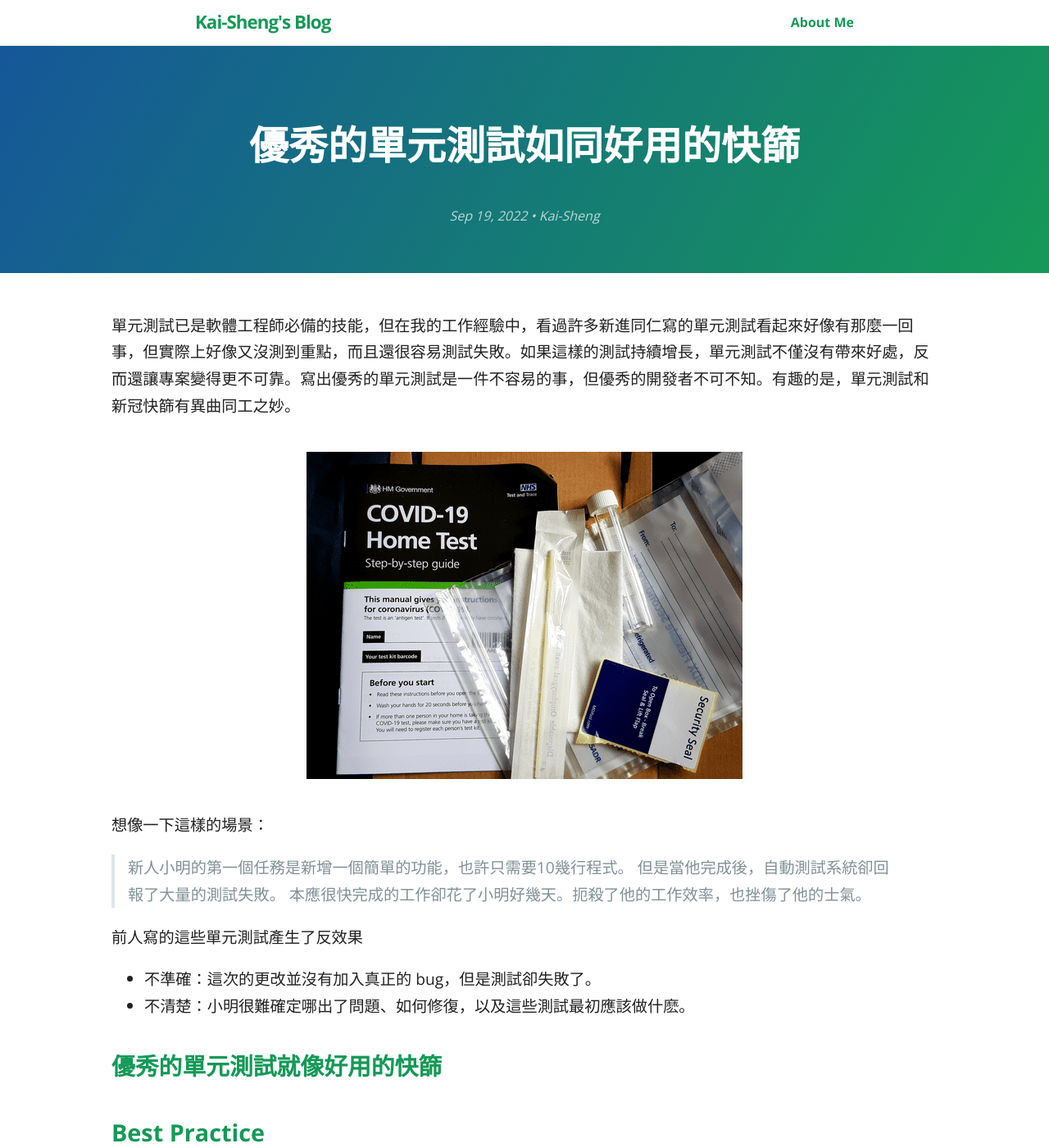
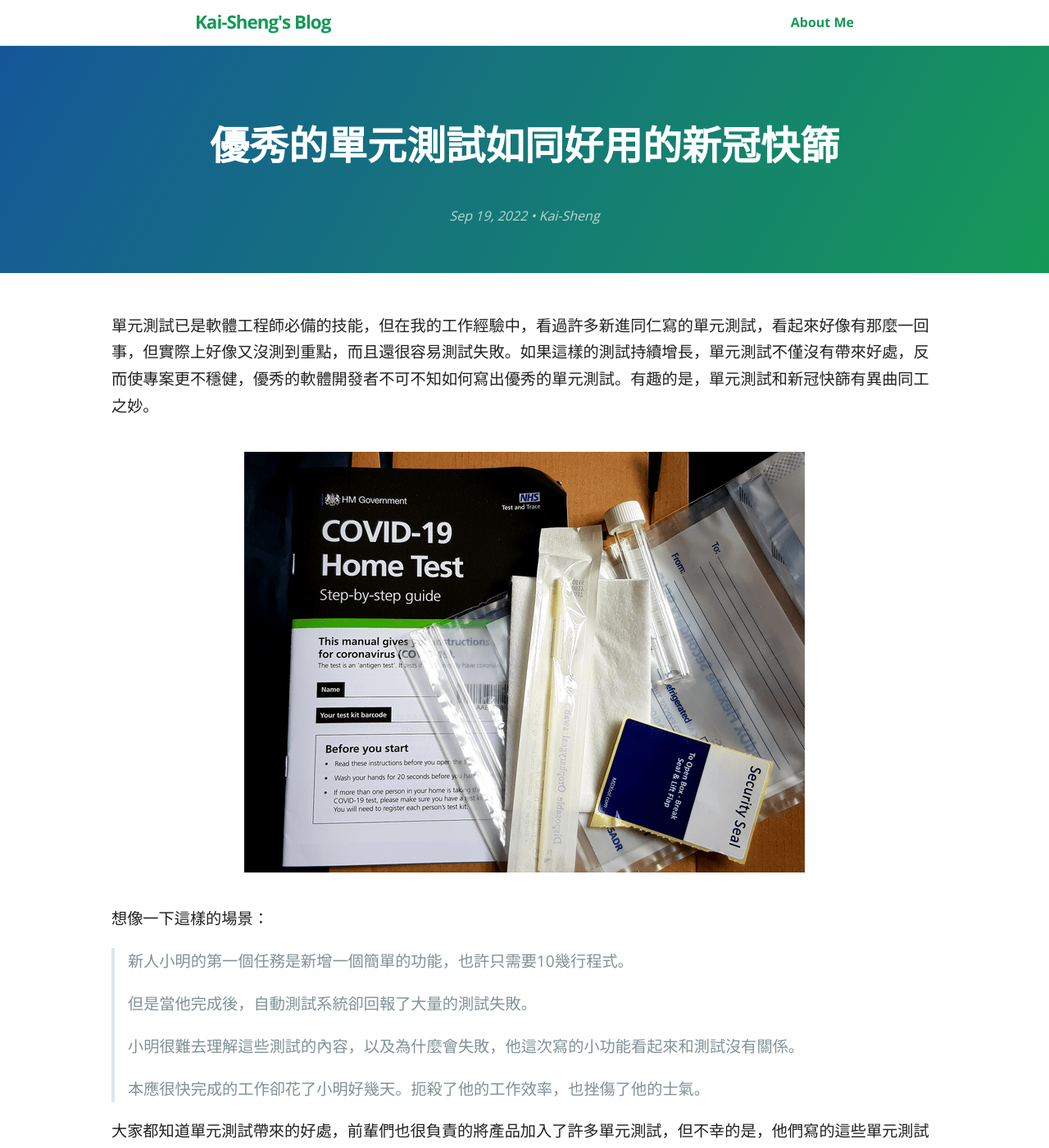
Before and after one commit to KaiSheng714/KaiSheng714.github.io, a Jekyll site: the page built from _posts/2022-09-19-good-unit-test.md, in a window 1280 px wide and 1400 px high. Shown: the whole window at 82% size. Built offline with Jekyll 4.4.1, drawn with Linux system fonts in a browser that asks for light colours; comment, search, counter and statistics services are not loaded; some of the changed text lies outside the part shown.

Commit message:
good-unit-test

````diff
--- a/_posts/2022-09-19-good-unit-test.md
+++ b/_posts/2022-09-19-good-unit-test.md
@@ -1,36 +1,46 @@
 ---
 layout: post
-title: "優秀的單元測試如同好用的快篩"
+title: "優秀的單元測試如同好用的新冠快篩"
 author: "Kai-Sheng"
 permalink: /articles/good-unit-test
 categories: [Design]
 image: /assets/image/good-unit-test.png
 ---
 
-單元測試已是軟體工程師必備的技能，但在我的工作經驗中，看過許多新進同仁寫的單元測試看起來好像有那麼一回事，但實際上好像又沒測到重點，而且還很容易測試失敗。如果這樣的測試持續增長，單元測試不僅沒有帶來好處，反而還讓專案變得更不可靠。寫出優秀的單元測試是一件不容易的事，但優秀的開發者不可不知。有趣的是，單元測試和新冠快篩有異曲同工之妙。
+單元測試已是軟體工程師必備的技能，但在我的工作經驗中，看過許多新進同仁寫的單元測試，看起來好像有那麼一回事，但實際上好像又沒測到重點，而且還很容易測試失敗。如果這樣的測試持續增長，單元測試不僅沒有帶來好處，反而使專案更不穩健，優秀的軟體開發者不可不知如何寫出優秀的單元測試。有趣的是，單元測試和新冠快篩有異曲同工之妙。
 
-
-![good-unit-test](/assets/image/good-unit-test.png?style=center)
+ ![good-unit-test](/assets/image/good-unit-test.png?style=center)
 
 想像一下這樣的場景：
 
+>
 > 新人小明的第一個任務是新增一個簡單的功能，也許只需要10幾行程式。
+>
 > 但是當他完成後，自動測試系統卻回報了大量的測試失敗。
+>
+> 小明很難去理解這些測試的內容，以及為什麼會失敗，他這次寫的小功能看起來和測試沒有關係。
+>
 > 本應很快完成的工作卻花了小明好幾天。扼殺了他的工作效率，也挫傷了他的士氣。
+>
 
-前人寫的這些單元測試產生了反效果
-- 不準確：這次的更改並沒有加入真正的 bug，但是測試卻失敗了。
-- 不清楚：小明很難確定哪出了問題、如何修復，以及這些測試最初應該做什麽。
+大家都知道單元測試帶來的好處，前輩們也很負責的將產品加入了許多單元測試，但不幸的是，他們寫的這些單元測試卻產生了反效果
+- 測試結果不準確：這次的更改並沒有加入真正的 bug，但是測試卻失敗了。
+- 測試意義不清楚：小明很難確定哪出了問題、如何修復，以及這些測試最初應該做什麽。
+
+## **優秀的單元測試就像好用的新冠快篩**
+新冠快篩 (COVID-19 rapid test kit)
 
 
-## **優秀的單元測試就像好用的快篩**
-
+## **產品程式碼**
+- 延伸閱讀: [如何提高程式碼的可測試性 (Testability)](/articles/testability)
 
 ## **Best Practice**
+0. 一個測試案例只驗證一個行為
+0. 回傳值驗證所佔的比例應要最高
 
-0. 一個測試案例只驗證一個行為
-0. 第1種驗證方式(回傳值)所佔的比例應要最高
 0. 測試案例之間無相依性
+測試案例之間應該要各自獨立。如果測試案例相依，萬一發生測試失敗時，容易火燒連環船、一發不可收拾，無法快速釐清問題以及很難發現問題的根源。
+
 0. 測試案例的命名盡量清楚、口語化
 
 ```java
````
Also changed, not shown: assets/image/good-unit-test.png.
